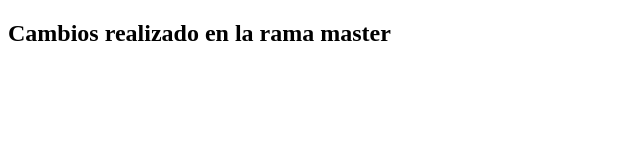
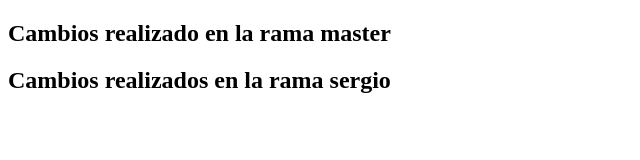
Before and after one commit to david18012003/MADAC-Coffee, a plain HTML site: page index.html in a window 1280 px wide. Shown: the whole page, without its empty margins (0-640 px from the left). Drawn offline with Linux system fonts and the light colour scheme.

Commit message:
prueba en rama sergio

```diff
--- a/index.html
+++ b/index.html
@@ -8,5 +8,6 @@
 </head>
 <body>
     <h2>Cambios realizado en la rama master</h2>
+    <h2>Cambios realizados en la rama sergio</h2>
 </body>
 </html>
```
